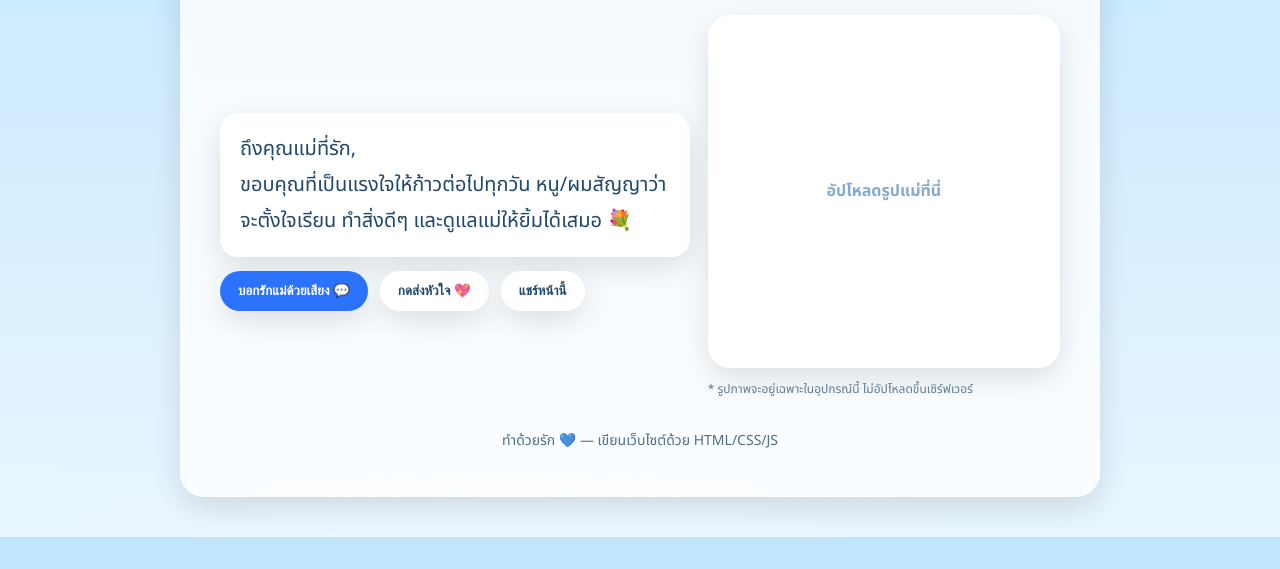
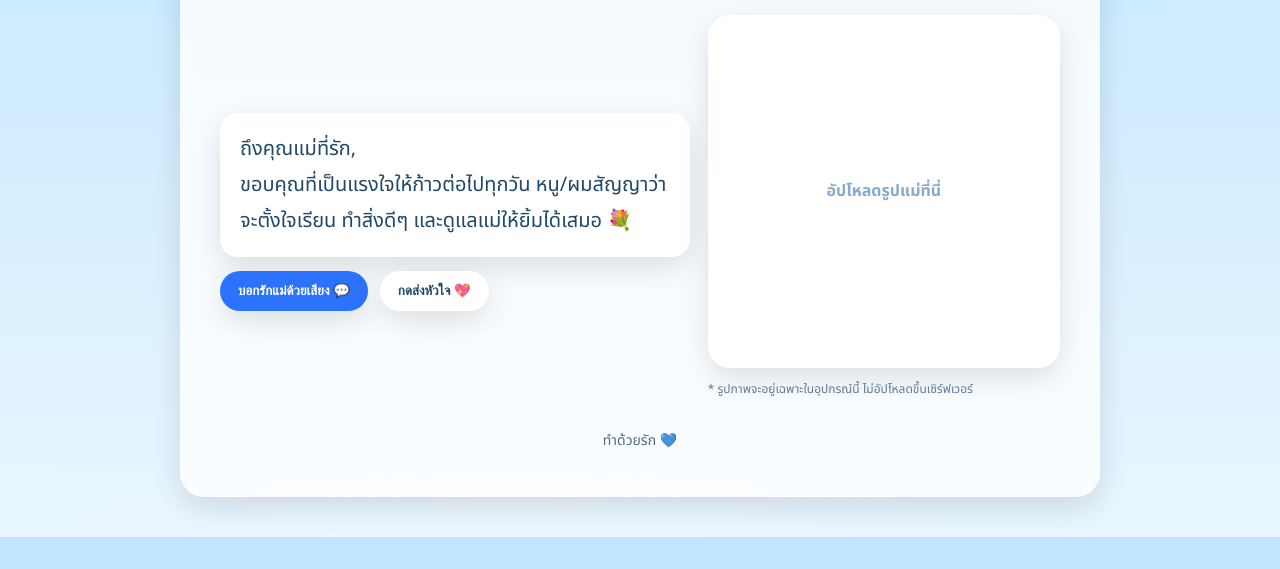
Before and after one commit to mmNosty/wisetnakornwork-arch.github.io, a plain HTML site: page index.html in a window 1280 px wide. Shown: the part 263-832 px from the top of the page. Drawn offline with Linux system fonts and the light colour scheme.

Commit message:
Update index.html

```diff
--- a/index.html
+++ b/index.html
@@ -147,7 +147,7 @@
           <div class="cta">
             <button class="btn btn-primary" id="btn-voice">บอกรักแม่ด้วยเสียง 💬</button>
             <button class="btn btn-ghost" id="btn-confetti">กดส่งหัวใจ 💖</button>
-            <button class="btn btn-ghost" id="btn-share">แชร์หน้านี้</button>
+            <!--<button class="btn btn-ghost" id="btn-share">แชร์หน้านี้</button>-->
           </div>
         </div>
         <div>
@@ -161,7 +161,7 @@
       </section>
 
       <footer>
-        ทำด้วยรัก 💙 — เขียนเว็บไซต์ด้วย HTML/CSS/JS
+        ทำด้วยรัก 💙
       </footer>
     </div>
   </div>
@@ -272,7 +272,7 @@
     });
 
     // ===== ปุ่มแชร์หน้าเว็บ (ถ้ามี Web Share API) =====
-    const btnShare = document.getElementById('btn-share');
+   const btnShare = document.getElementById('btn-share');
     btnShare?.addEventListener('click', async ()=>{
       try{
         if(navigator.share){
```
